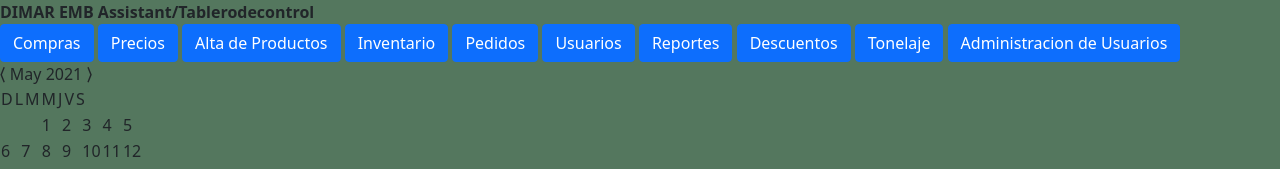
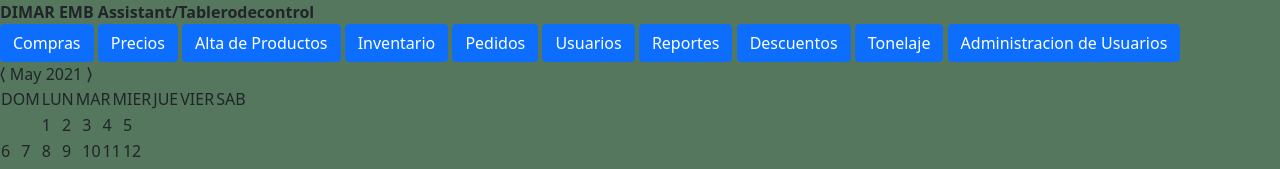
Before and after one commit to deuratorres/ProyectoDeu, a plain HTML site: page Tablerodecontrol.html in a window 1280 px wide. Shown: the top 169 px of the page. Drawn offline with nearby package versions, Linux system fonts and the light colour scheme.

Commit message:
CALENDARIO

```diff
--- a/Tablerodecontrol.html
+++ b/Tablerodecontrol.html
@@ -33,13 +33,13 @@
                 <span class="right button" id="next"> &rang; </span>
             </div>
             <table id="days">
-                <td>D</td>
-                <td>L</td>
-                <td>M</td>
-                <td>M</td>
-                <td>J</td>
-                <td>V</td>
-                <td>S</td>
+                <td>DOM</td>
+                <td>LUN</td>
+                <td>MAR</td>
+                <td>MIER</td>
+                <td>JUE</td>
+                <td>VIER</td>
+                <td>SAB</td>
             </table>
             <div id="cal-frame">
                 <table class="curr">
```
